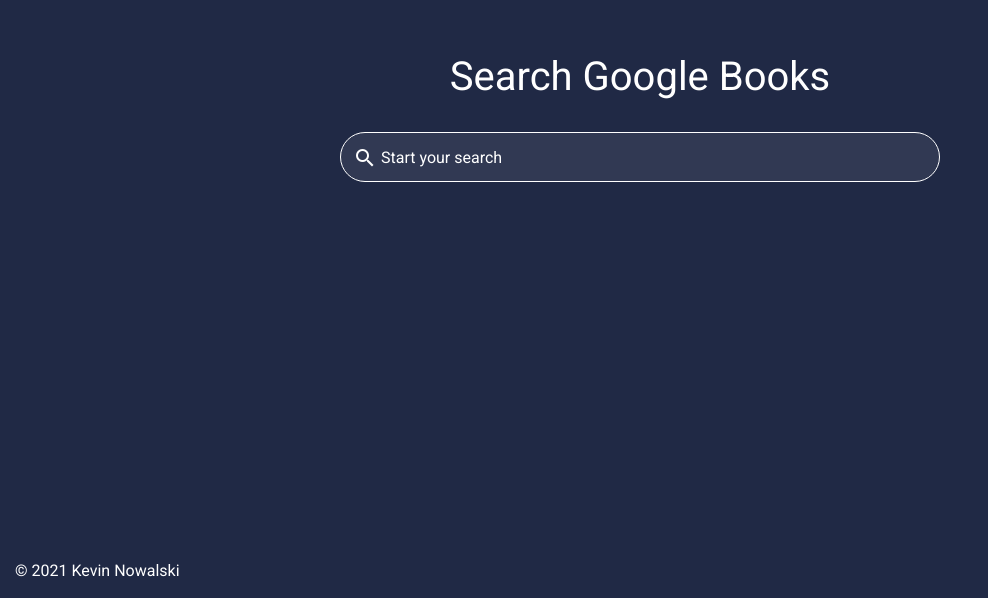
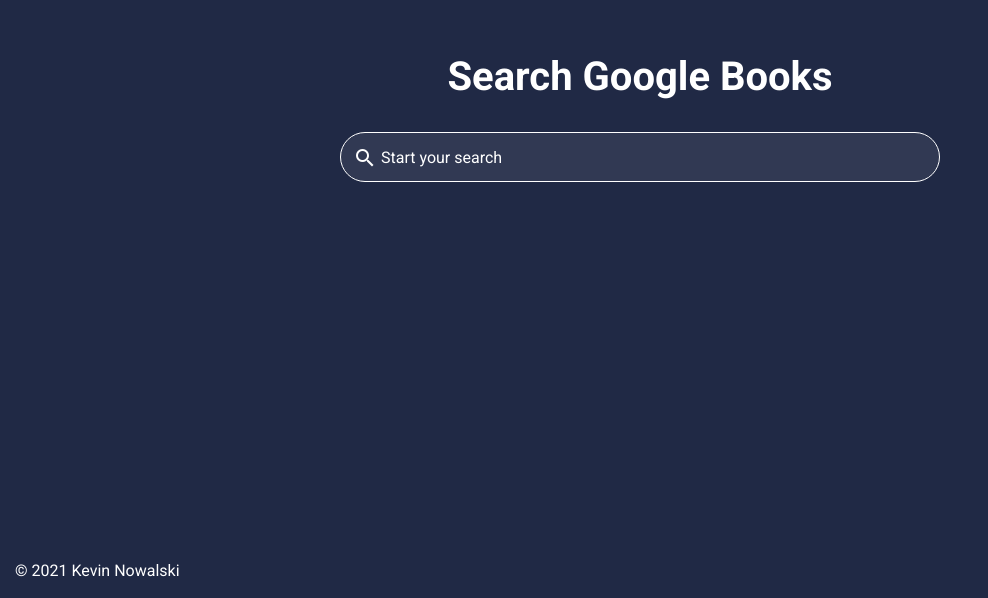
Before and after one commit to KevinNowalski/gb-search, a Nuxt app: page / in a window 1280 px wide. Shown: the part 202-800 px from the top of the page, without its empty margins (0-988 px from the left). Built offline with nearby package versions, Linux system fonts and the light colour scheme.

Commit message:
Commit for Heroku

```diff
--- a/components/Search.vue
+++ b/components/Search.vue
@@ -3,7 +3,7 @@
     <div class="container">
         <div id="v-app-bar-title-form">
             <div id="v-app-bar-title-form-inner">
-                <v-app-bar-title>Search Google Books</v-app-bar-title>
+                <h2>Search Google Books</h2>
                 <v-form ref="form" @submit.prevent="googleBooks">
                     <v-text-field
                         v-model="searchInput"
@@ -76,7 +76,7 @@
         align-items:flex-end
     }
 
-    .v-toolbar__title{font-size:40px;text-align:center;margin-bottom:25px}
+    #v-app-bar-title-form-inner h2{font-size:40px;text-align:center;margin-bottom:25px}
 
     .theme--dark.v-application {
         background: #202945
```
